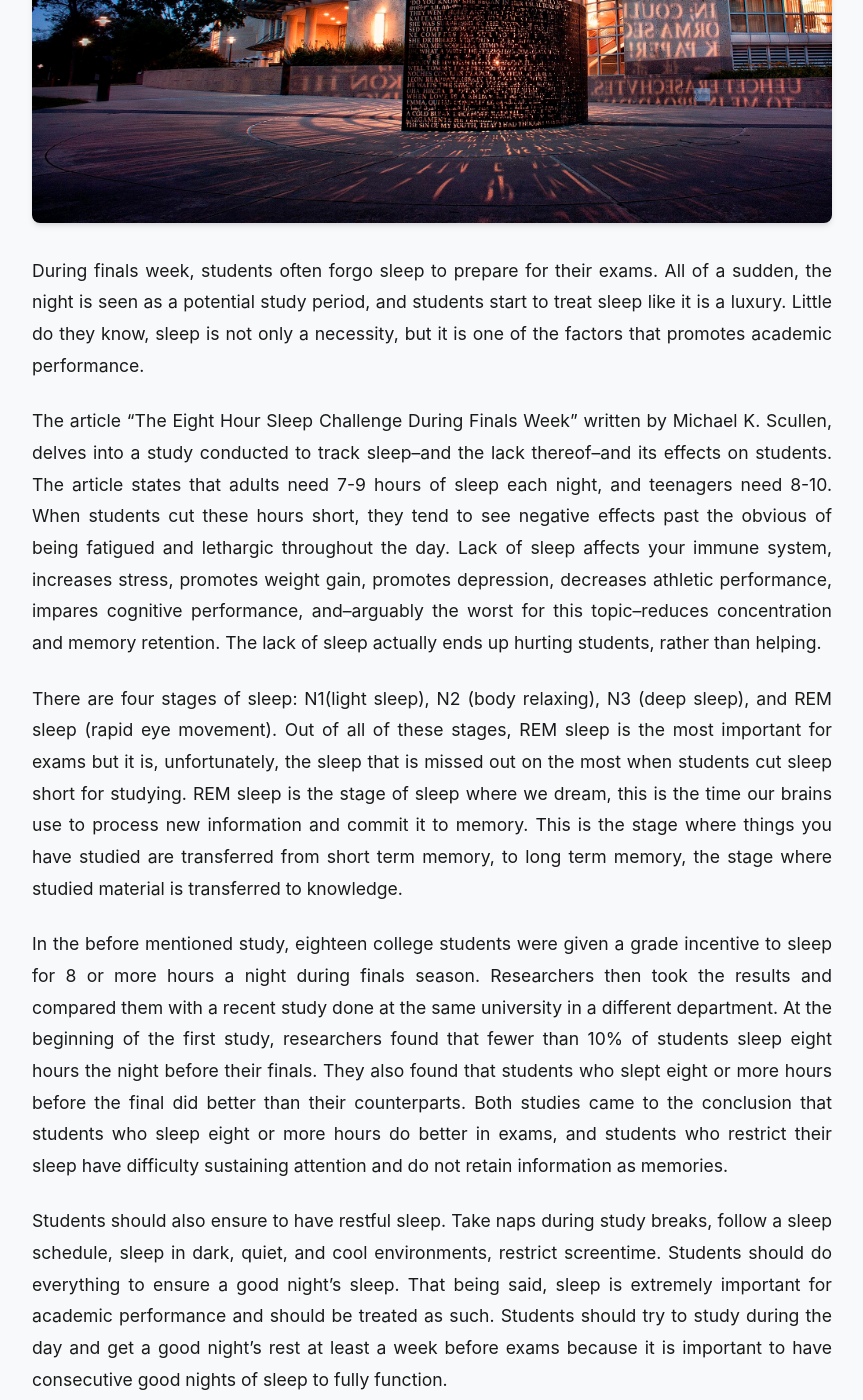
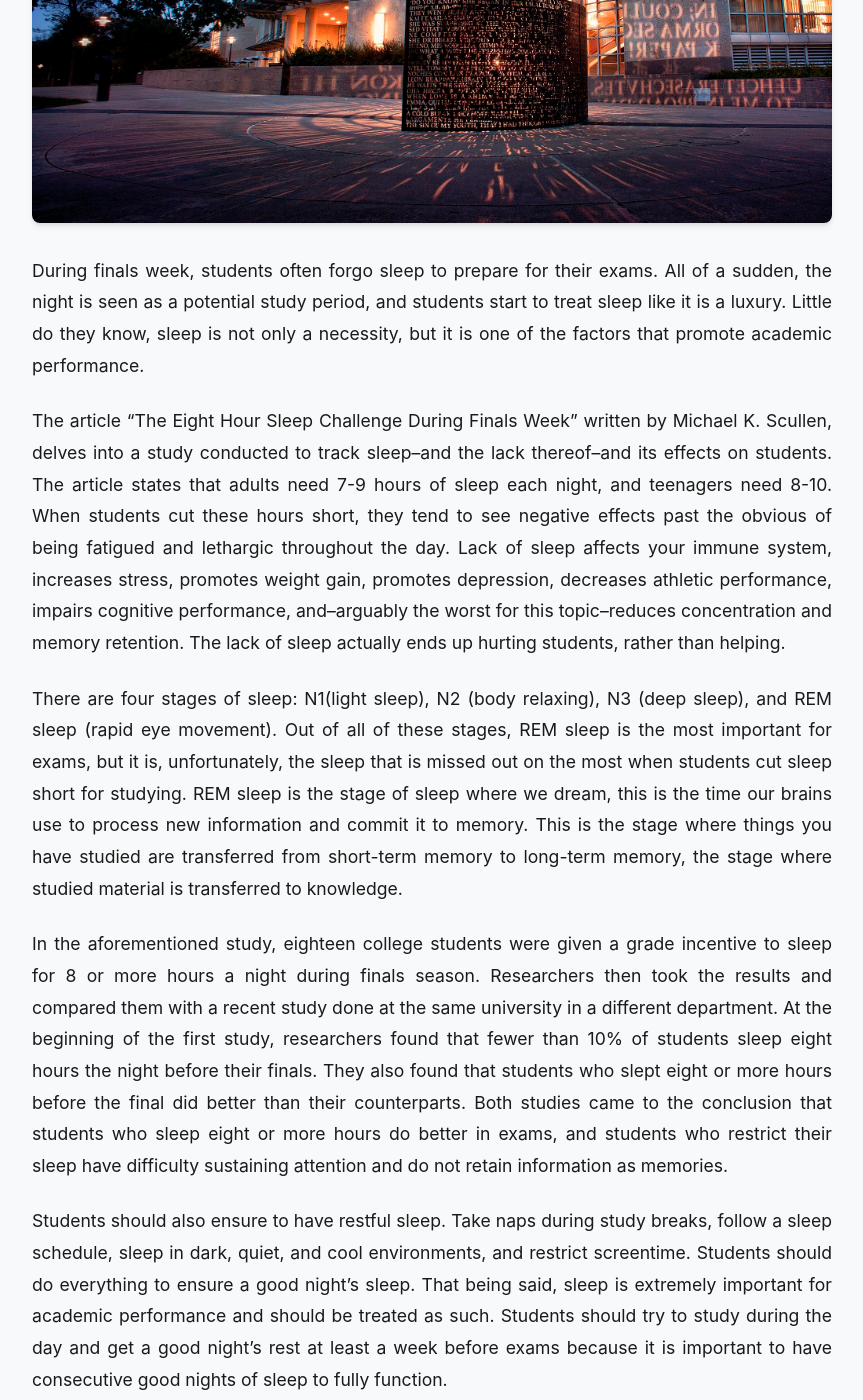
Before and after one commit to econsociety/esuh, a Jekyll site: the page built from _research/2025-11-20-final-exam-sleep.md, in a window 1280 px wide and 1400 px high, scrolled down 643 px. Shown: the whole window, without its empty margins (208-1071 px from the left). Built offline with Jekyll 4.4.1, drawn with Linux system fonts in a browser that asks for light colours.

Commit message:
Update 2025-11-20-final-exam-sleep.md

```diff
--- a/_research/2025-11-20-final-exam-sleep.md
+++ b/_research/2025-11-20-final-exam-sleep.md
@@ -15,12 +15,12 @@ citations:
 
 ![University of Houston]({{ '/assets/images/university-of-houston-library.jpg' | relative_url }})
 
-During finals week, students often forgo sleep to prepare for their exams. All of a sudden, the night is seen as a potential study period, and students start to treat sleep like it is a luxury. Little do they know, sleep is not only a necessity, but it is one of the factors that promotes academic performance.
+During finals week, students often forgo sleep to prepare for their exams. All of a sudden, the night is seen as a potential study period, and students start to treat sleep like it is a luxury. Little do they know, sleep is not only a necessity, but it is one of the factors that promote academic performance.
 
-The article "The Eight Hour Sleep Challenge During Finals Week” written by Michael K. Scullen, delves into a study conducted to track sleep–and the lack thereof–and its effects on students. The article states that adults need 7-9 hours of sleep each night, and teenagers need 8-10. When students cut these hours short, they tend to see negative effects past the obvious of being fatigued and lethargic throughout the day. Lack of sleep affects your immune system, increases stress, promotes weight gain, promotes depression, decreases athletic performance, impares cognitive performance, and–arguably the worst for this topic–reduces concentration and memory retention. The lack of sleep actually ends up hurting students, rather than helping.
+The article "The Eight Hour Sleep Challenge During Finals Week” written by Michael K. Scullen, delves into a study conducted to track sleep–and the lack thereof–and its effects on students. The article states that adults need 7-9 hours of sleep each night, and teenagers need 8-10. When students cut these hours short, they tend to see negative effects past the obvious of being fatigued and lethargic throughout the day. Lack of sleep affects your immune system, increases stress, promotes weight gain, promotes depression, decreases athletic performance, impairs cognitive performance, and–arguably the worst for this topic–reduces concentration and memory retention. The lack of sleep actually ends up hurting students, rather than helping.
 
-There are four stages of sleep: N1(light sleep), N2 (body relaxing), N3 (deep sleep), and REM sleep (rapid eye movement). Out of all of these stages, REM sleep is the most important for exams but it is, unfortunately, the sleep that is missed out on the most when students cut sleep short for studying. REM sleep is the stage of sleep where we dream, this is the time our brains use to process new information and commit it to memory. This is the stage where things you have studied are transferred from short term memory, to long term memory, the stage where studied material is transferred to knowledge.
+There are four stages of sleep: N1(light sleep), N2 (body relaxing), N3 (deep sleep), and REM sleep (rapid eye movement). Out of all of these stages, REM sleep is the most important for exams, but it is, unfortunately, the sleep that is missed out on the most when students cut sleep short for studying. REM sleep is the stage of sleep where we dream, this is the time our brains use to process new information and commit it to memory. This is the stage where things you have studied are transferred from short-term memory to long-term memory, the stage where studied material is transferred to knowledge.
 
-In the before mentioned study, eighteen college students were given a grade incentive to sleep for 8 or more hours a night during finals season. Researchers then took the results and compared them with a recent study done at the same university in a different department. At the beginning of the first study, researchers found that fewer than 10% of students sleep eight hours the night before their finals. They also found that students who slept eight or more hours before the final did better than their counterparts. Both studies came to the conclusion that students who sleep eight or more hours do better in exams, and students who restrict their sleep have difficulty sustaining attention and do not retain information as memories.
+In the aforementioned study, eighteen college students were given a grade incentive to sleep for 8 or more hours a night during finals season. Researchers then took the results and compared them with a recent study done at the same university in a different department. At the beginning of the first study, researchers found that fewer than 10% of students sleep eight hours the night before their finals. They also found that students who slept eight or more hours before the final did better than their counterparts. Both studies came to the conclusion that students who sleep eight or more hours do better in exams, and students who restrict their sleep have difficulty sustaining attention and do not retain information as memories.
 
-Students should also ensure to have restful sleep. Take naps during study breaks, follow a sleep schedule, sleep in dark, quiet, and cool environments, restrict screentime. Students should do everything to ensure a good night’s sleep. That being said, sleep is extremely important for academic performance and should be treated as such. Students should try to study during the day and get a good night's rest at least a week before exams because it is important to have consecutive good nights of sleep to fully function.
+Students should also ensure to have restful sleep. Take naps during study breaks, follow a sleep schedule, sleep in dark, quiet, and cool environments, and restrict screentime. Students should do everything to ensure a good night’s sleep. That being said, sleep is extremely important for academic performance and should be treated as such. Students should try to study during the day and get a good night's rest at least a week before exams because it is important to have consecutive good nights of sleep to fully function.
```
